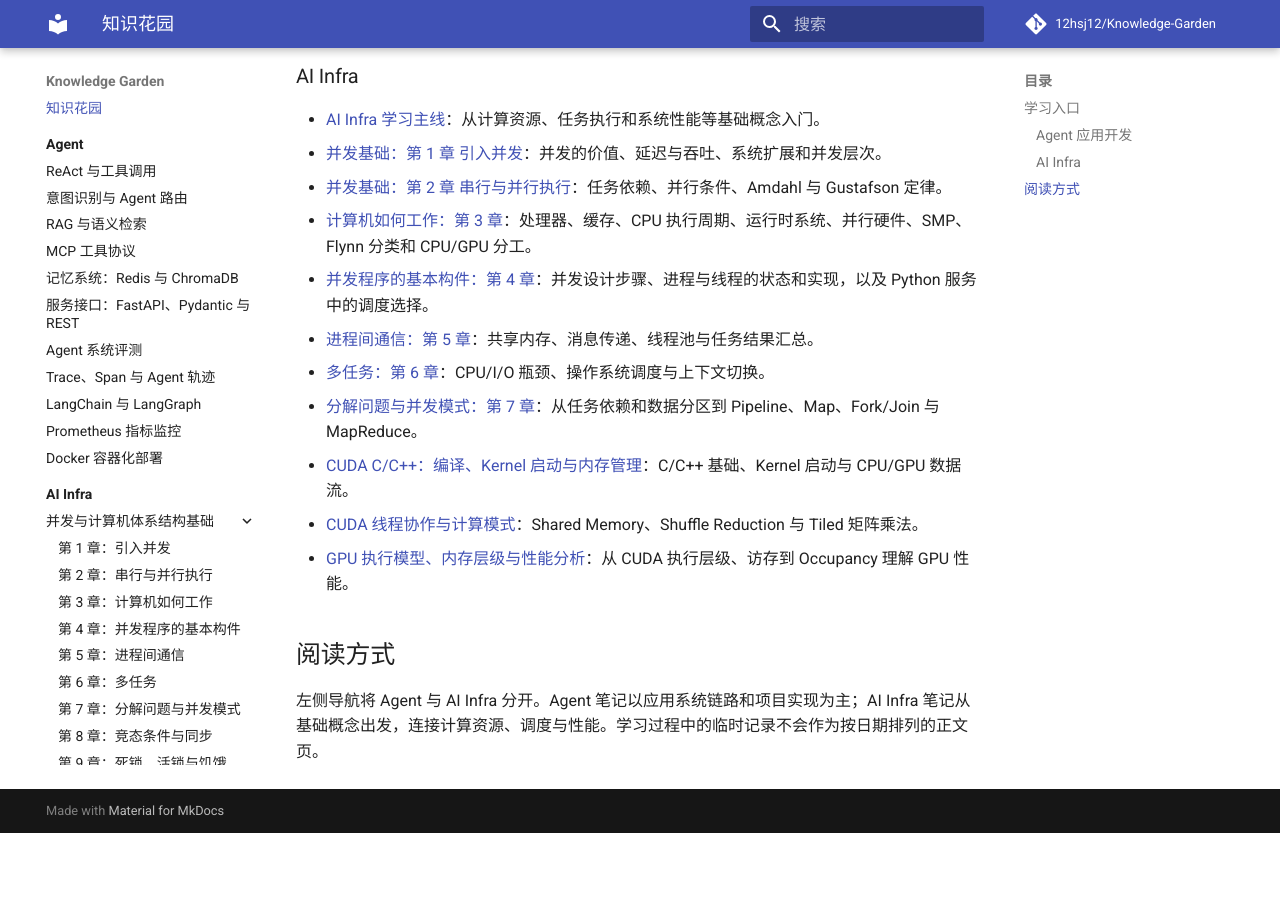
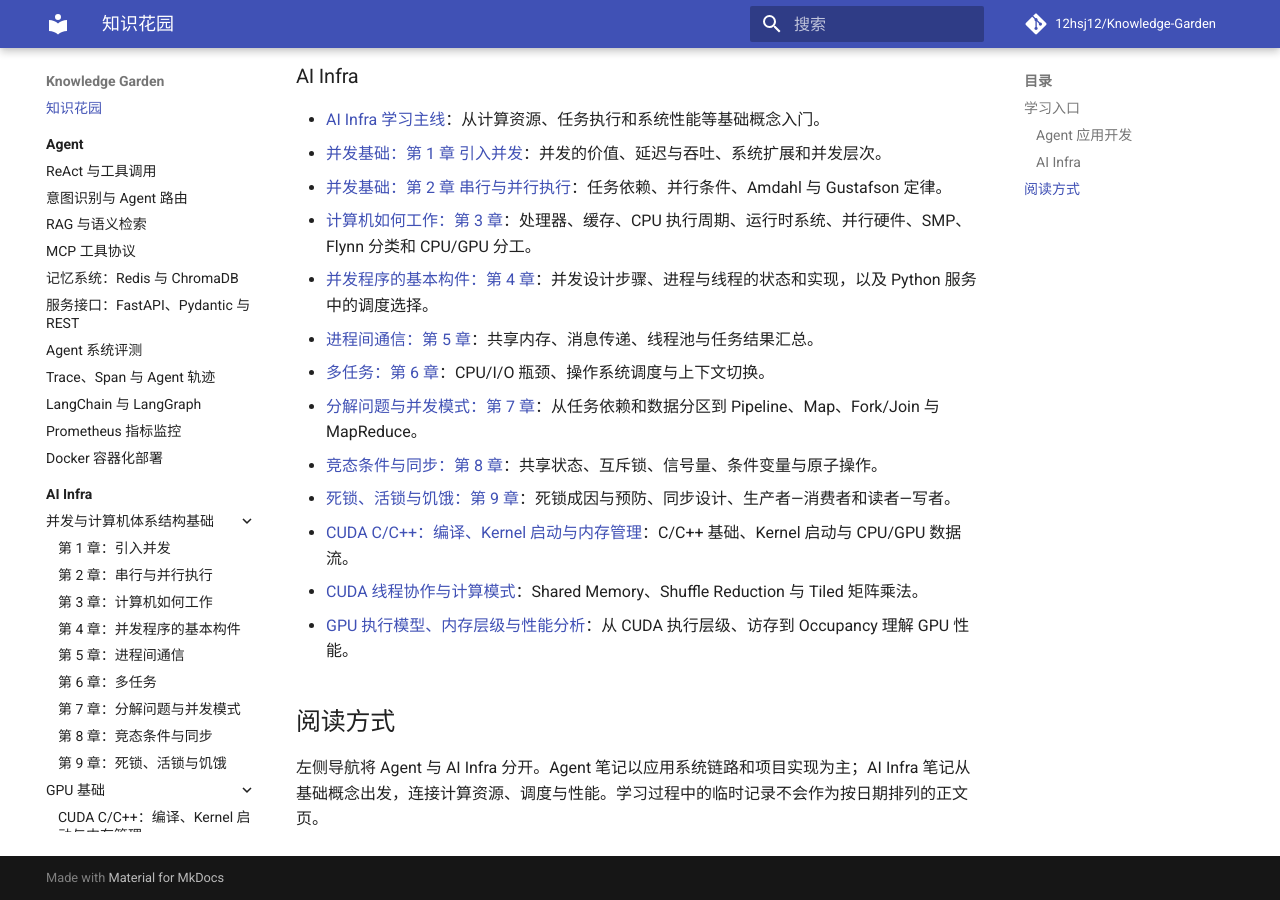
Before and after one commit to 12hsj12/Knowledge-Garden, an MkDocs documentation site: the page built from docs/index.md, in a window 1280 px wide and 900 px high, scrolled down 532 px. Built offline with MkDocs 1.6.1 and Material for MkDocs 9.7.7, drawn with Linux system fonts in a browser that asks for light colours; comment, search, counter and statistics services are not loaded; before the commit the page ends 1365 px from its top, so only the background shows below that.

Commit message:
Link concurrency chapters 8-9 from home

```diff
--- a/docs/index.md
+++ b/docs/index.md
@@ -23,6 +23,8 @@
 - [进程间通信：第 5 章](ai-infra/concurrency/chapter-05.md)：共享内存、消息传递、线程池与任务结果汇总。
 - [多任务：第 6 章](ai-infra/concurrency/chapter-06.md)：CPU/I/O 瓶颈、操作系统调度与上下文切换。
 - [分解问题与并发模式：第 7 章](ai-infra/concurrency/chapter-07.md)：从任务依赖和数据分区到 Pipeline、Map、Fork/Join 与 MapReduce。
+- [竞态条件与同步：第 8 章](ai-infra/concurrency/chapter-08.md)：共享状态、互斥锁、信号量、条件变量与原子操作。
+- [死锁、活锁与饥饿：第 9 章](ai-infra/concurrency/chapter-09.md)：死锁成因与预防、同步设计、生产者—消费者和读者—写者。
 - [CUDA C/C++：编译、Kernel 启动与内存管理](ai-infra/gpu/cuda-c-cpp-memory-kernel.md)：C/C++ 基础、Kernel 启动与 CPU/GPU 数据流。
 - [CUDA 线程协作与计算模式](ai-infra/gpu/cuda-thread-cooperation-and-patterns.md)：Shared Memory、Shuffle Reduction 与 Tiled 矩阵乘法。
 - [GPU 执行模型、内存层级与性能分析](ai-infra/gpu/cuda-execution-memory-performance.md)：从 CUDA 执行层级、访存到 Occupancy 理解 GPU 性能。
```
